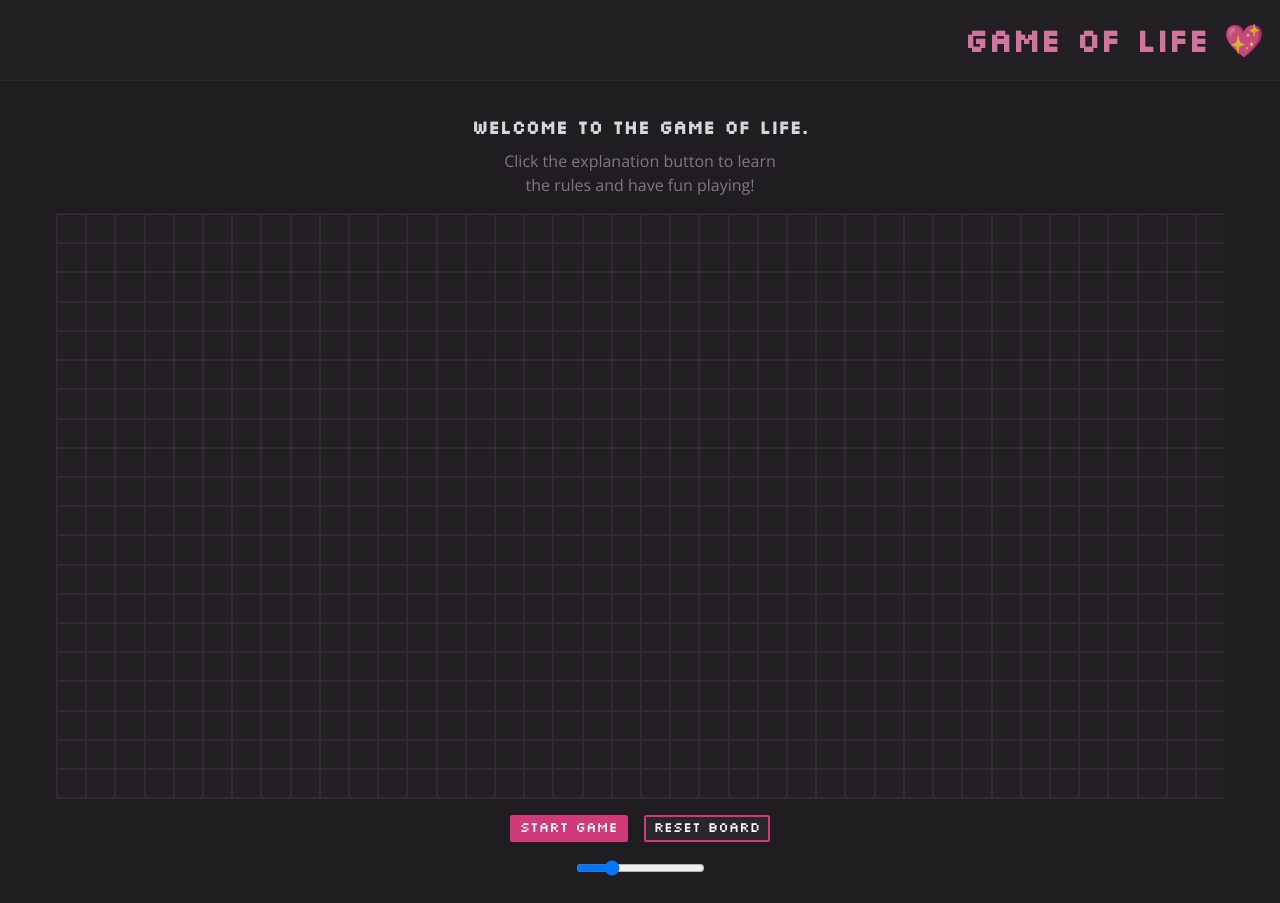
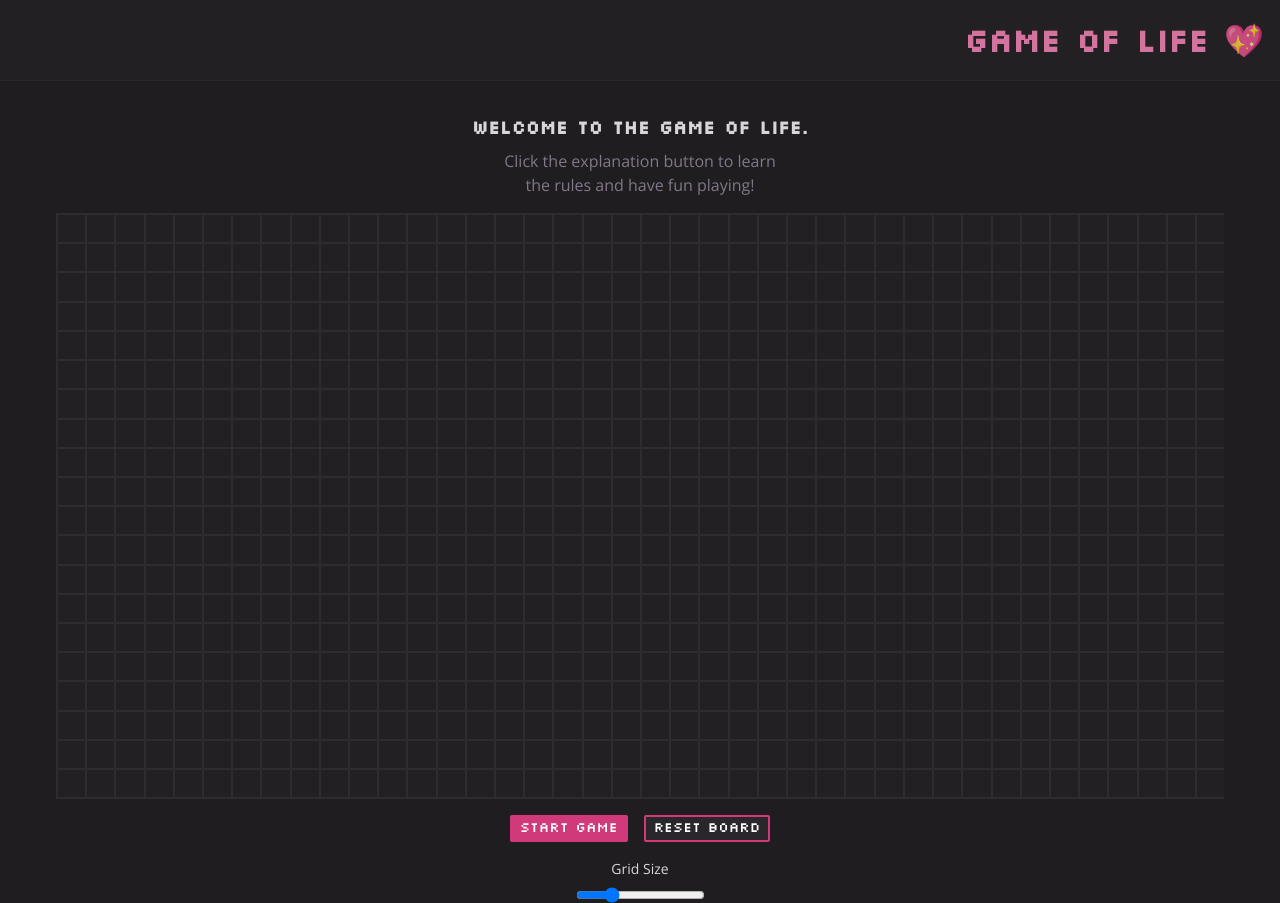
Before and after one commit to MatildaMared/project__game-of-life, a React (Create React App) app: page / in a window 1280 px wide. Before the commit the page ends 882 px from the top, so only its background shows below. Built offline with nearby package versions, Linux system fonts and the light colour scheme.

Commit message:
add label for range input

```diff
--- a/src/components/GameBoard/GameBoard.tsx
+++ b/src/components/GameBoard/GameBoard.tsx
@@ -34,7 +34,10 @@ function GameBoard() {
 				</Button>
 			</ButtonContainer>
 			<RangeContainer>
+				<RangeLabel htmlFor="grid-size">Grid Size</RangeLabel>
 				<RangeInput
+					name="grid-size"
+					id="grid-size"
 					type="range"
 					value={numberOfRows}
 					onChange={(e) => setNumberOfRows(+e.target.value)}
@@ -114,8 +117,17 @@ const ButtonContainer = styled.div`
 	gap: 16px;
 `;
 
-const RangeContainer = styled.div``;
+const RangeContainer = styled.div`
+	display: flex;
+	flex-direction: column;
+	align-items: center;
+	gap: 8px;
+`;
 
 const RangeInput = styled.input``;
 
+const RangeLabel = styled.label`
+	font-size: 0.875rem;
+`;
+
 export default GameBoard;
```
